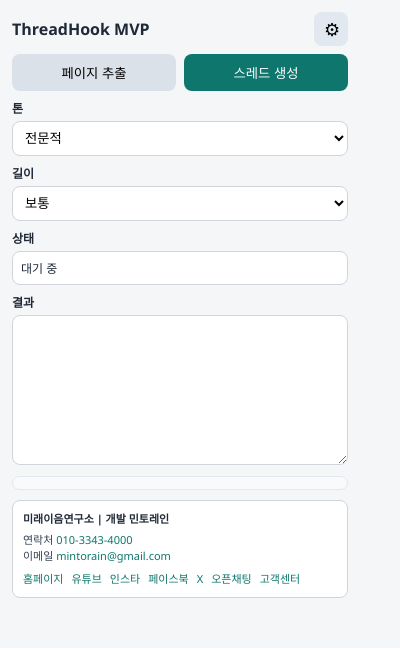
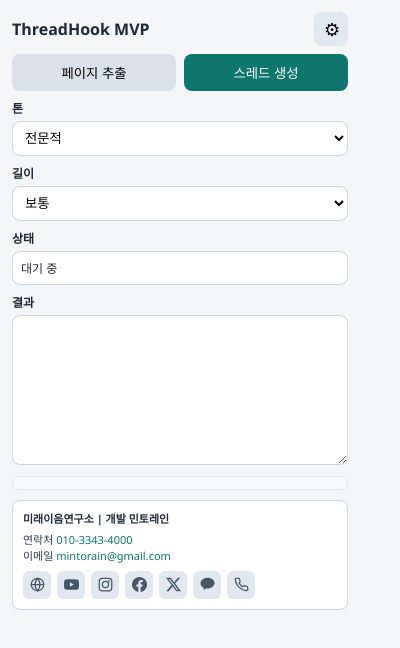
Before and after one commit to mintorain/thread-extension-app, a browser extension: page thread-extension-app/popup.html in a window 400 px wide. Drawn offline with Linux system fonts and the light colour scheme.

Commit message:
feat: replace footer text links with SVG icon buttons
Social links now display as compact icon buttons with hover effects.
Icons: globe (homepage), YouTube, Instagram, Facebook, X, KakaoTalk, phone.

```diff
--- a/thread-extension-app/popup.css
+++ b/thread-extension-app/popup.css
@@ -200,6 +200,30 @@ button.sub {
 .footer-row a:hover {
   text-decoration: underline;
 }
+.footer-icons {
+  margin-top: 6px;
+  display: flex;
+  gap: 6px;
+}
+.footer-icons a {
+  display: flex;
+  align-items: center;
+  justify-content: center;
+  width: 28px;
+  height: 28px;
+  border-radius: 6px;
+  background: #e2e8f0;
+  color: #475569;
+  transition: background 0.15s, color 0.15s;
+}
+.footer-icons a:hover {
+  background: #0f766e;
+  color: #fff;
+}
+.footer-icons svg {
+  width: 15px;
+  height: 15px;
+}
 
 .inline-actions {
   margin-top: 6px;
--- a/thread-extension-app/popup.html
+++ b/thread-extension-app/popup.html
@@ -118,14 +118,28 @@
       <div class="footer-title">미래이음연구소 | 개발 민토레인</div>
       <div class="footer-row">연락처 <a href="tel:01033434000">010-3343-4000</a></div>
       <div class="footer-row">이메일 <a href="mailto:mintorain@gmail.com">mintorain@gmail.com</a></div>
-      <div class="footer-links">
-        <a href="https://mintorain.duonedu.net" target="_blank" rel="noopener noreferrer">홈페이지</a>
-        <a href="https://www.youtube.com/@mintorain7" target="_blank" rel="noopener noreferrer">유튜브</a>
-        <a href="https://www.instagram.com/mintorain/" target="_blank" rel="noopener noreferrer">인스타</a>
-        <a href="https://www.facebook.com/mintorain" target="_blank" rel="noopener noreferrer">페이스북</a>
-        <a href="https://x.com/mintorain7" target="_blank" rel="noopener noreferrer">X</a>
-        <a href="https://open.kakao.com/o/gpLP613g" target="_blank" rel="noopener noreferrer">오픈채팅</a>
-        <a href="http://pf.kakao.com/_UzjZG/chat" target="_blank" rel="noopener noreferrer">고객센터</a>
+      <div class="footer-icons">
+        <a href="https://mintorain.duonedu.net" target="_blank" rel="noopener noreferrer" title="홈페이지">
+          <svg viewBox="0 0 24 24" fill="none" stroke="currentColor" stroke-width="2" stroke-linecap="round" stroke-linejoin="round"><circle cx="12" cy="12" r="10"/><path d="M2 12h20"/><path d="M12 2a15.3 15.3 0 0 1 4 10 15.3 15.3 0 0 1-4 10 15.3 15.3 0 0 1-4-10 15.3 15.3 0 0 1 4-10z"/></svg>
+        </a>
+        <a href="https://www.youtube.com/@mintorain7" target="_blank" rel="noopener noreferrer" title="유튜브">
+          <svg viewBox="0 0 24 24" fill="currentColor"><path d="M23.5 6.2a3 3 0 0 0-2.1-2.1C19.5 3.5 12 3.5 12 3.5s-7.5 0-9.4.6A3 3 0 0 0 .5 6.2 31.9 31.9 0 0 0 0 12a31.9 31.9 0 0 0 .5 5.8 3 3 0 0 0 2.1 2.1c1.9.6 9.4.6 9.4.6s7.5 0 9.4-.6a3 3 0 0 0 2.1-2.1c.3-1.9.5-3.8.5-5.8a31.9 31.9 0 0 0-.5-5.8zM9.5 15.6V8.4l6.3 3.6-6.3 3.6z"/></svg>
+        </a>
+        <a href="https://www.instagram.com/mintorain/" target="_blank" rel="noopener noreferrer" title="인스타그램">
+          <svg viewBox="0 0 24 24" fill="none" stroke="currentColor" stroke-width="2" stroke-linecap="round" stroke-linejoin="round"><rect x="2" y="2" width="20" height="20" rx="5"/><circle cx="12" cy="12" r="5"/><circle cx="17.5" cy="6.5" r="1.5" fill="currentColor" stroke="none"/></svg>
+        </a>
+        <a href="https://www.facebook.com/mintorain" target="_blank" rel="noopener noreferrer" title="페이스북">
+          <svg viewBox="0 0 24 24" fill="currentColor"><path d="M24 12a12 12 0 1 0-13.9 11.9v-8.4H7.1V12h3V9.4c0-3 1.8-4.7 4.5-4.7 1.3 0 2.7.2 2.7.2v3h-1.5c-1.5 0-2 .9-2 1.9V12h3.3l-.5 3.5h-2.8v8.4A12 12 0 0 0 24 12z"/></svg>
+        </a>
+        <a href="https://x.com/mintorain7" target="_blank" rel="noopener noreferrer" title="X">
+          <svg viewBox="0 0 24 24" fill="currentColor"><path d="M18.9 1.2h3.7l-8.1 9.3L24 22.8h-7.5l-5.8-7.6-6.7 7.6H.3l8.7-9.9L0 1.2h7.7l5.3 7 6-7zM17.6 20.6h2L6.5 3.2H4.3l13.3 17.4z"/></svg>
+        </a>
+        <a href="https://open.kakao.com/o/gpLP613g" target="_blank" rel="noopener noreferrer" title="오픈채팅">
+          <svg viewBox="0 0 24 24" fill="currentColor"><path d="M12 1C5.8 1 .8 5 .8 10c0 3.2 2.1 6 5.3 7.6-.2.7-.7 2.6-.8 3 0 0 0 .1.1.1h.1c.2 0 2.5-1.6 3.5-2.4 1 .1 2 .2 3 .2 6.2 0 11.2-4 11.2-8.9S18.2 1 12 1z"/></svg>
+        </a>
+        <a href="http://pf.kakao.com/_UzjZG/chat" target="_blank" rel="noopener noreferrer" title="고객센터">
+          <svg viewBox="0 0 24 24" fill="none" stroke="currentColor" stroke-width="2" stroke-linecap="round" stroke-linejoin="round"><path d="M22 16.9v3a2 2 0 0 1-2.2 2 19.8 19.8 0 0 1-8.6-3.1 19.5 19.5 0 0 1-6-6A19.8 19.8 0 0 1 2.1 4.1 2 2 0 0 1 4 2h3a2 2 0 0 1 2 1.7 12.8 12.8 0 0 0 .7 2.8 2 2 0 0 1-.5 2.1L8.1 9.7a16 16 0 0 0 6 6l1.1-1.1a2 2 0 0 1 2.1-.5 12.8 12.8 0 0 0 2.8.7 2 2 0 0 1 1.7 2z"/></svg>
+        </a>
       </div>
     </section>
   </main>
```
Also changed, not shown: thread-extension-app/sidepanel.html (+22 -8 lines).
